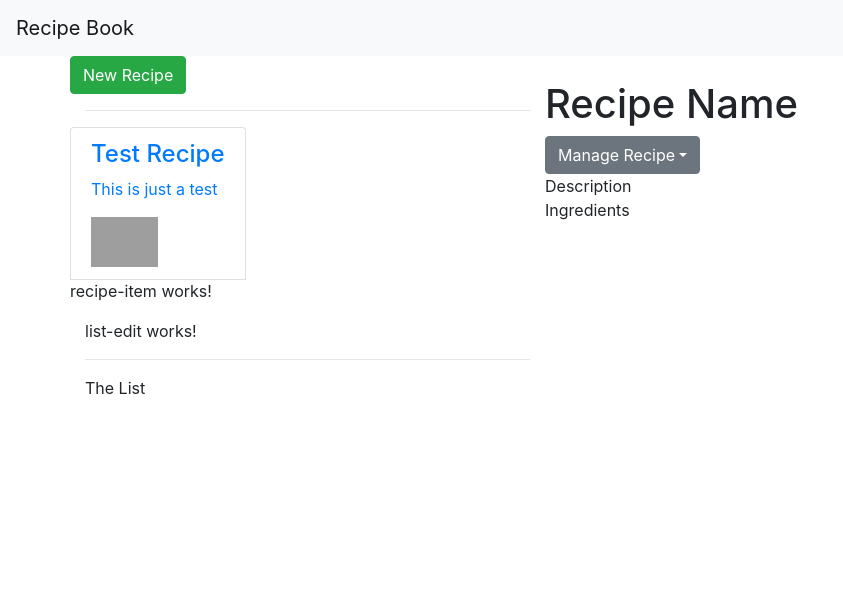
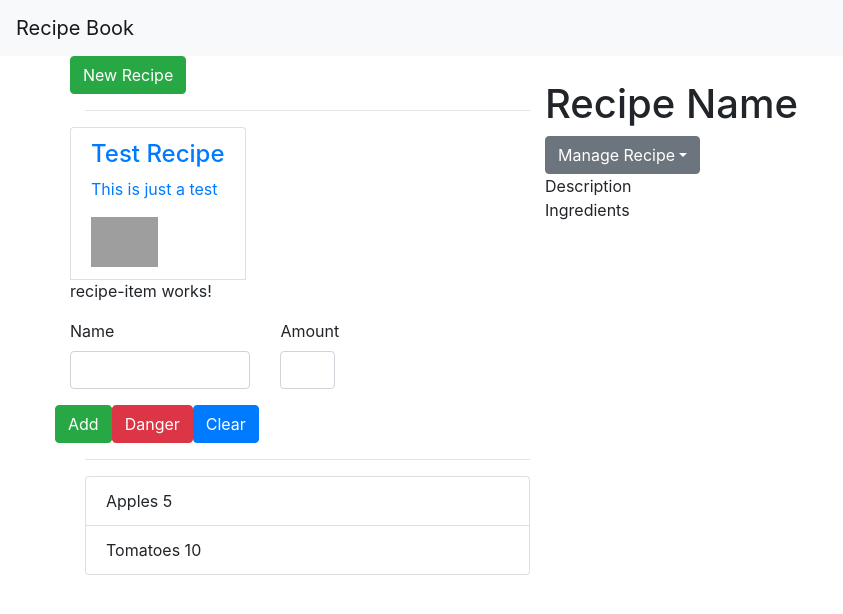
Before and after one commit to SpiderRam/udemy-angular-project, an Angular app: page / in a window 1280 px wide. Shown: the top 614 px of the page, without its empty margins (0-843 px from the left). Built offline with nearby package versions, Linux system fonts and the light colour scheme; grey boxes are pictures that could not be loaded.

Commit message:
end of section 3

```diff
--- a/src/app/shopping-list/list-edit/list-edit.component.html
+++ b/src/app/shopping-list/list-edit/list-edit.component.html
@@ -1,3 +1,23 @@
-<p>
-  list-edit works!
-</p>
+<div class="row">
+  <div class="col-xs-12">
+    <form>
+      <div class="row">
+        <div class="col-sm-5 form-group">
+          <label for="name">Name</label>
+          <input type="text" id="name" class="form-control">
+        </div>
+        <div class="col-sm-2 form-group">
+          <label for="amount">Amount</label>
+          <input type="number" id="amount" class="form-control">
+        </div>
+      </div>
+      <div class="row">
+        <div class="col-xs-12">
+          <button class="btn btn-success" type="submit">Add</button>
+          <button class="btn btn-danger" type="button">Danger</button>
+          <button class="btn btn-primary" type="button">Clear</button>
+        </div>
+      </div>
+    </form>
+  </div>
+</div>
--- a/src/app/shopping-list/shopping-list.component.html
+++ b/src/app/shopping-list/shopping-list.component.html
@@ -2,6 +2,8 @@
   <div class="col-md-5">
     <app-list-edit></app-list-edit>
     <hr>
-    <p>The List</p>
+    <ul class="list-group">
+      <a class="list-group-item" style="cursor: pointer;" *ngFor="let ingredient of ingredients">{{ ingredient.name }} {{ ingredient.amount }}</a>
+    </ul>
   </div>
 </div>
--- a/src/app/shopping-list/shopping-list.component.ts
+++ b/src/app/shopping-list/shopping-list.component.ts
@@ -1,4 +1,5 @@
 import { Component, OnInit } from '@angular/core';
+import { Ingredient } from '../shared/ingredient.model';
 
 @Component({
   selector: 'app-shopping-list',
@@ -6,7 +7,10 @@
   styleUrls: ['./shopping-list.component.css']
 })
 export class ShoppingListComponent implements OnInit {
-
+  ingredients: Ingredient[] = [
+    new Ingredient('Apples', 5),
+    new Ingredient('Tomatoes', 10)
+  ];
   constructor() { }
 
   ngOnInit() {
```
Also changed, not shown: src/app/shared/ingredient.model.ts (added, +15 -0 lines).
